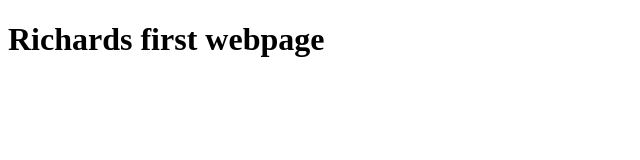
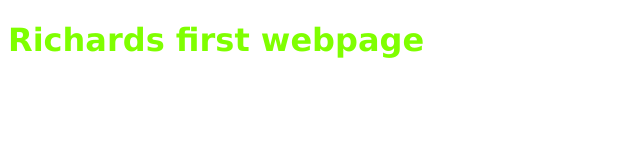
Before and after one commit to rich2476/mission1, a plain HTML site: page index.html in a window 1280 px wide. Shown: the whole page, without its empty margins (0-640 px from the left). Drawn offline with Linux system fonts and the light colour scheme.

Commit message:
change heading colour

```diff
--- a/index.html
+++ b/index.html
@@ -4,6 +4,7 @@
     <meta charset="UTF-8">
     <meta http-equiv="X-UA-Compatible" content="IE=edge">
     <meta name="viewport" content="width=device-width, initial-scale=1.0">
+    <link rel="stylesheet" href="styles/main-styles.css">
     <title>Richards first webpage</title>
 </head>
 <body>
--- /dev/null
+++ b/styles/main-styles.css
@@ -0,0 +1,4 @@
+h1 {
+    font-family: Verdana, Geneva, Tahoma, sans-serif;
+    color: chartreuse;
+}
```
